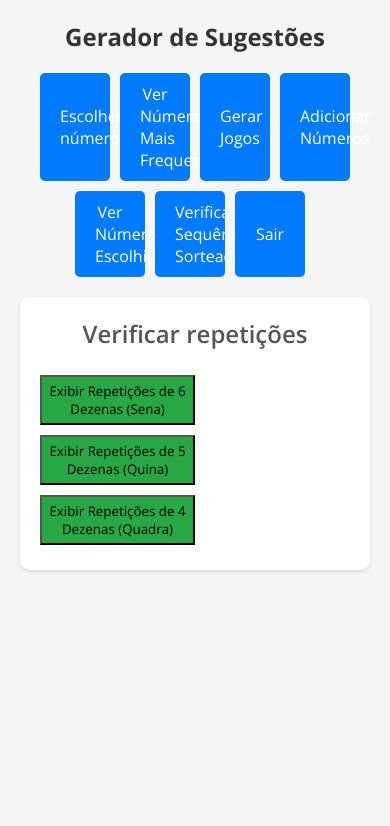
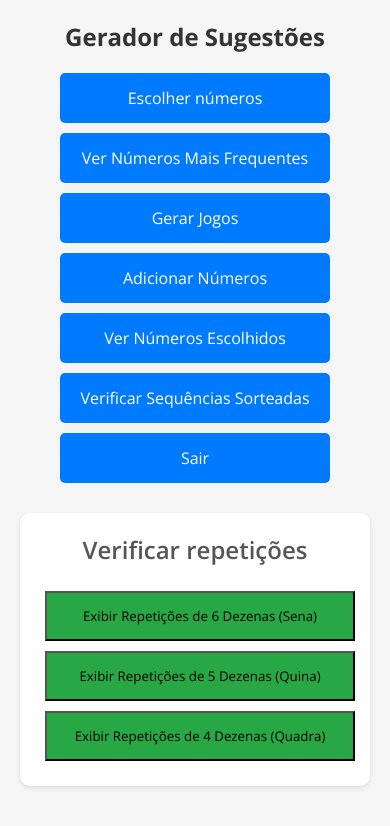
Before and after one commit to Flavio-Monteiro/geradorNumbers, a plain HTML site: page index.html in a window 390 px wide. Drawn offline with nearby package versions, Linux system fonts and the light colour scheme.

Commit message:
designer responsivo criado

```diff
--- a/assets/css/styles.css
+++ b/assets/css/styles.css
@@ -13,7 +13,6 @@ html {
   background: var(--bg-color-cards);
   color: var(--text-color-primary);
   font-family: var(--font-primary);
-
 }
 
 /*ESTILOS BODY*/
@@ -46,7 +45,7 @@ body {
 
 .button {
   background-color: #007bff;
-    width: 20%;
+  width: calc(20% - 10px); /* Ajuste para 50% menos a margem */
   min-height: 50px;
   color: white;
   border: none;
@@ -78,10 +77,10 @@ body {
 }
 
 .verificar-dezena button {
-    width: 50%;
-    height: 50PX;
+  width: calc(50% - 10px); /* Ajuste para 50% menos a margem */
+  height: 50px;
   background-color: #28a745;
-    margin: 5px 0;
+  margin: 5px;
 }
 
 .verificar-dezena button:hover {
@@ -103,3 +102,14 @@ body {
   padding: 10px;
   border-radius: 5px;
 }
+
+/* Media Queries para dispositivos móveis */
+@media (max-width: 768px) {
+  .button, .verificar-dezena button {
+      width: 100%;
+  }
+
+  .container-buttons {
+      flex-direction: column;
+  }
+}
```
Lines whose indentation alone changed are shown as unchanged.
